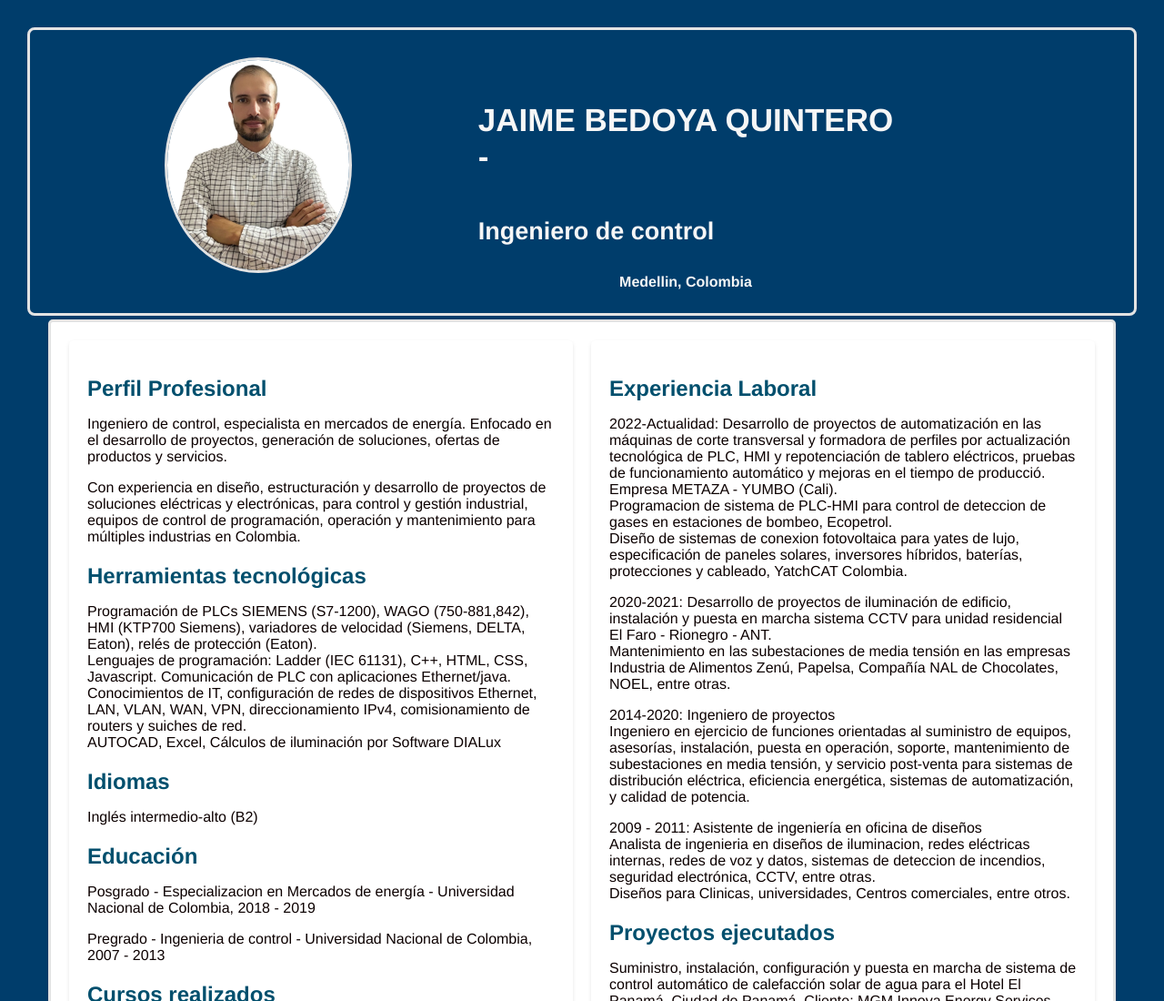
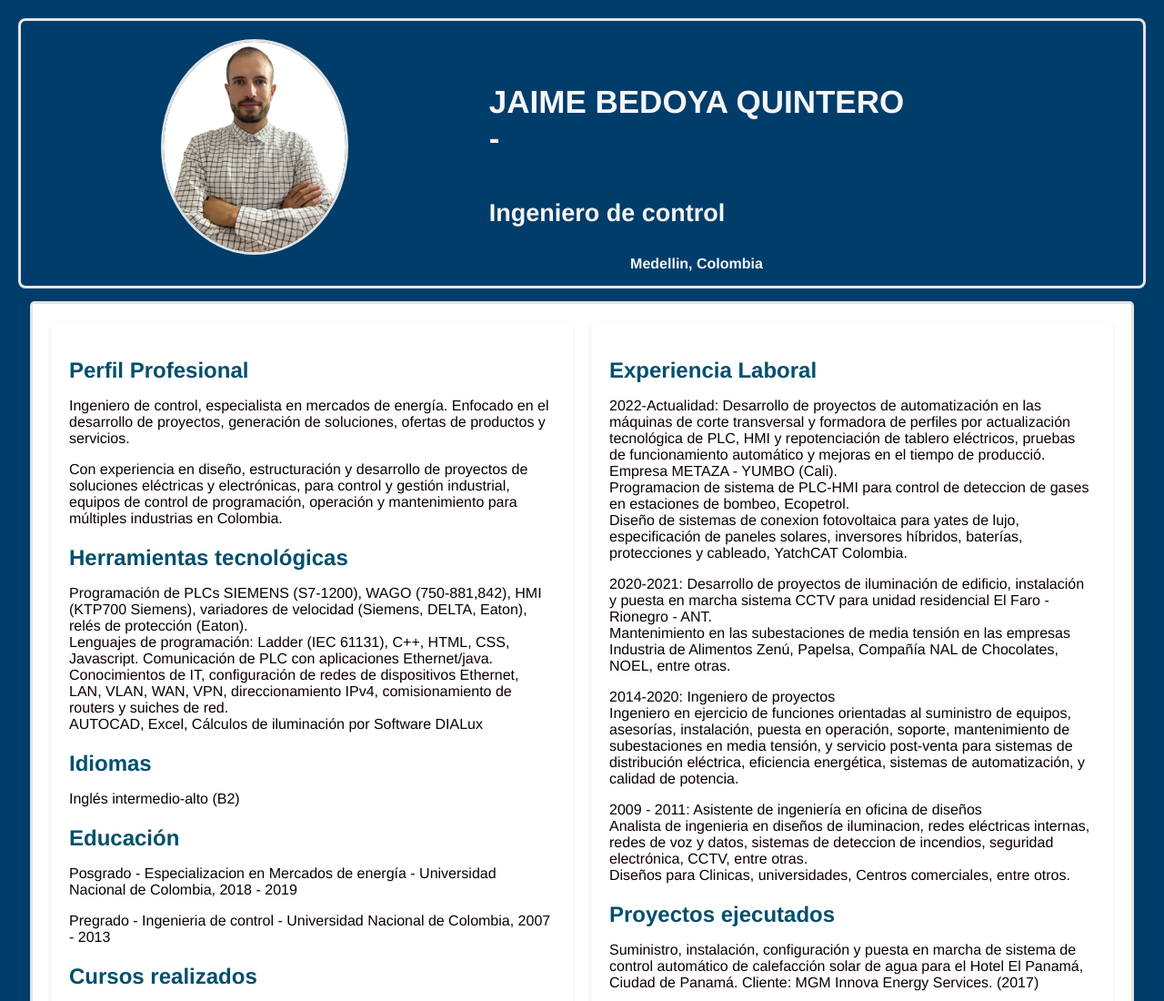
Before and after one commit to jaimebq89/pagina-hv, a plain HTML site: page index.html in a window 1280 px wide. Shown: the top 1100 px of the page at 91% size. Drawn offline with Linux system fonts and the light colour scheme.

Commit message:
Update estilos.css

```diff
--- a/estilos.css
+++ b/estilos.css
@@ -3,8 +3,8 @@
 
 body {
   font-family: Helvetica;
-  margin: 30px;
-  padding: 20px;
+  margin: 20px;
+  padding: 10px;
   background-color: #003d6b;
 	border: solid #E3E3E3;
 	border-radius: 8px;
@@ -23,7 +23,7 @@ h1 {
 }
 
 .section {
-  margin-bottom: 20px;
+  margin-bottom: 10px;
   background-color: #fff;
   padding: 20px;
   border-radius: 5px;
```
